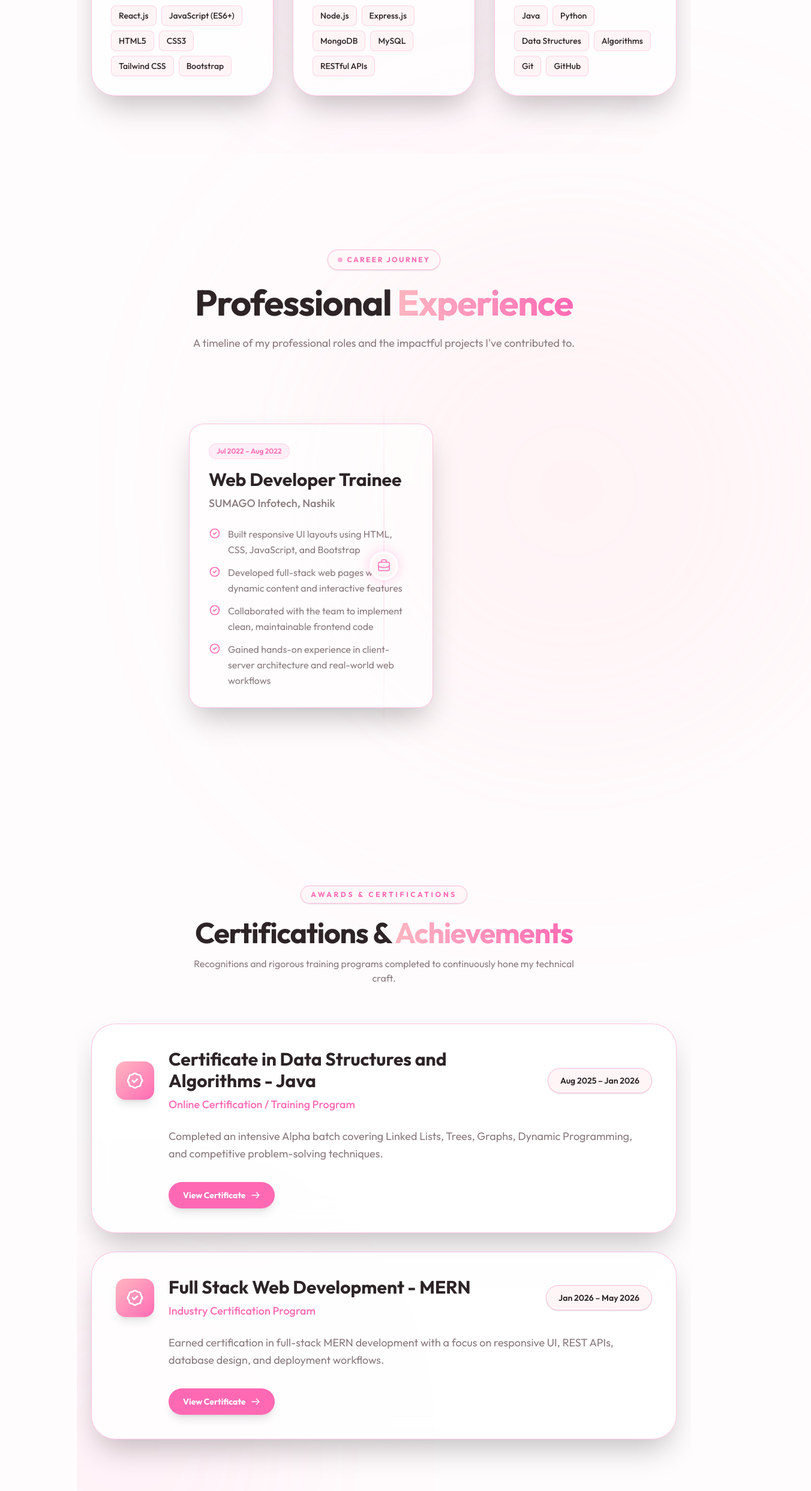
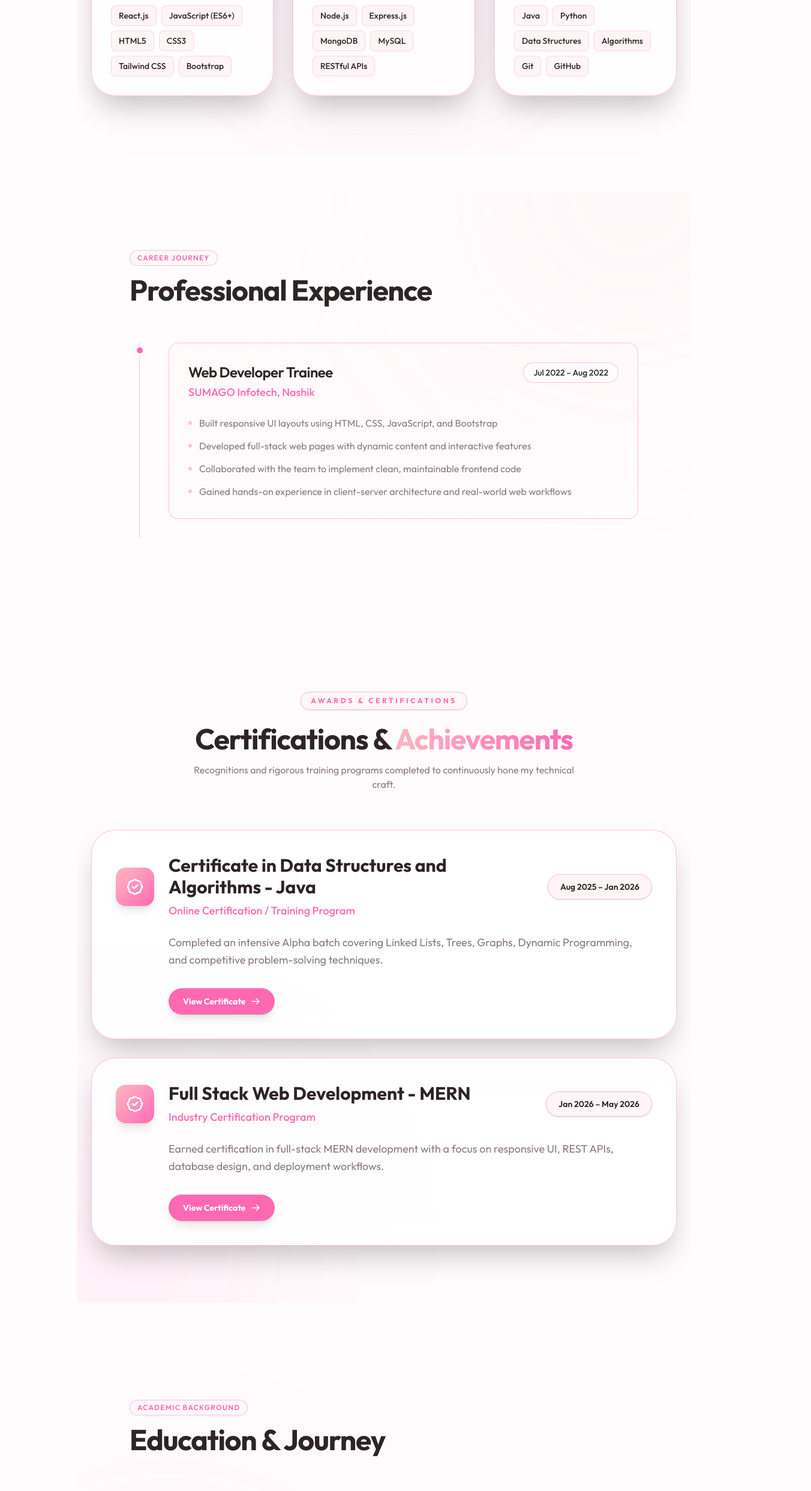
Before and after one commit to chavanpramod-ui/portfolio_frontend, a React (Vite) app: page / in a window 1280 px wide. Shown: the part 1691-4176 px from the top of the page at 60% size, 1352 px wide, since content can reach past the window. Built offline with nearby package versions, Linux system fonts and the light colour scheme.

Commit message:
Simplify Education and Experience sections for a minimalist premium UI

```diff
--- a/src/components/Education.jsx
+++ b/src/components/Education.jsx
@@ -8,14 +8,7 @@ const Education = () => {
       institution: "Sandip University, Nashik",
       duration: "June 2023 - June 2026",
       description: "Specializing in software engineering and scalable system architecture. Actively applying theoretical knowledge to build comprehensive startup prototypes and full-stack web applications.",
-      highlights: ["Data Structures & Algorithms", "OOAD", "MERN Stack"],
-      icon: (
-        <svg className="w-6 h-6" fill="none" stroke="currentColor" viewBox="0 0 24 24" xmlns="http://www.w3.org/2000/svg">
-          <path strokeLinecap="round" strokeLinejoin="round" strokeWidth={1.5} d="M12 14l9-5-9-5-9 5 9 5z" />
-          <path strokeLinecap="round" strokeLinejoin="round" strokeWidth={1.5} d="M12 14l6.16-3.422a12.083 12.083 0 01.665 6.479A11.952 11.952 0 0012 20.055a11.952 11.952 0 00-6.824-2.998 12.078 12.078 0 01.665-6.479L12 14z" />
-          <path strokeLinecap="round" strokeLinejoin="round" strokeWidth={1.5} d="M12 14v7" />
-        </svg>
-      )
+      highlights: ["Data Structures & Algorithms", "OOAD", "MERN Stack"]
     },
     {
       id: 2,
@@ -23,74 +16,57 @@ const Education = () => {
       institution: "Government Polytechnic Jintur",
       duration: "June 2020 - June 2023",
       description: "Completed foundational coursework with a strong emphasis on mathematics, physics, and introductory computer science.",
-      highlights: ["Java", "Python", "Problem Solving"],
-      icon: (
-        <svg className="w-6 h-6" fill="none" stroke="currentColor" viewBox="0 0 24 24" xmlns="http://www.w3.org/2000/svg">
-          <path strokeLinecap="round" strokeLinejoin="round" strokeWidth={1.5} d="M19 21V5a2 2 0 00-2-2H7a2 2 0 00-2 2v16m14 0h2m-2 0h-5m-9 0H3m2 0h5M9 7h1m-1 4h1m4-4h1m-1 4h1m-5 10v-5a1 1 0 011-1h2a1 1 0 011 1v5m-4 0h4" />
-        </svg>
-      )
+      highlights: ["Java", "Python", "Problem Solving"]
     }
   ];
 
   return (
-    <section id="education" className="relative py-24 w-full">
-      {/* Premium Ambient Background */}
-      <div className="absolute top-1/3 left-0 -translate-x-1/4 w-[800px] h-[800px] bg-[var(--accent)] rounded-full blur-[200px] opacity-[0.15] pointer-events-none"></div>
+    <section id="education" className="relative py-24 w-full overflow-hidden">
+      {/* Subtle Premium Background */}
+      <div className="absolute top-1/3 left-0 -translate-x-1/4 w-[600px] h-[600px] bg-[var(--accent)] rounded-full blur-[160px] opacity-[0.08] pointer-events-none"></div>
 
-      <div className="relative mx-auto max-w-5xl px-4 md:px-6">
-        <div className="mb-20 flex flex-col items-center text-center fade-in-up">
-          <div className="inline-flex items-center gap-2 px-4 py-2 mb-6 rounded-full border border-[var(--border)] bg-[var(--surface-2)]/50 backdrop-blur-xl shadow-sm">
-            <span className="w-2 h-2 rounded-full bg-[var(--accent)] animate-pulse"></span>
-            <span className="text-xs font-bold uppercase tracking-[0.2em] text-[var(--accent)]">Academic Background</span>
-          </div>
-          <h2 className="text-4xl md:text-6xl font-extrabold tracking-tight text-[var(--text)]">
-            Education & <span className="gradient-text relative inline-block">Journey</span>
+      <div className="relative mx-auto max-w-4xl px-6">
+        <div className="mb-16">
+          <span className="inline-block px-3 py-1 mb-4 rounded-full bg-[var(--surface-2)]/50 border border-[var(--border)] text-xs font-semibold uppercase tracking-widest text-[var(--accent)] backdrop-blur-md">
+            Academic Background
+          </span>
+          <h2 className="text-4xl md:text-5xl font-bold tracking-tight text-[var(--text)]">
+            Education & Journey
           </h2>
-          <p className="mt-6 max-w-2xl text-lg text-[var(--muted)]">
-            The foundation of my engineering knowledge and technical problem-solving abilities.
-          </p>
         </div>
 
-        {/* Central Timeline Container */}
-        <div className="relative flex flex-col space-y-16 py-10 before:absolute before:inset-0 before:ml-5 md:before:mx-auto before:h-full before:w-[2px] before:bg-gradient-to-b before:from-transparent before:via-[var(--border)] before:to-transparent">
+        {/* Minimalist Left-Aligned Timeline */}
+        <div className="relative border-l border-[var(--border)] ml-3 md:ml-4 space-y-12 pb-8">
 
           {educationList.map((item, index) => (
-            <div key={item.id} className={`relative flex items-center justify-between md:justify-normal w-full ${index % 2 === 0 ? 'md:flex-row-reverse' : 'md:flex-row'} group`}>
+            <div key={item.id} className="relative pl-8 md:pl-12 group fade-in-up" style={{ animationDelay: `${index * 150}ms` }}>
 
-              {/* Timeline Node */}
-              <div className="absolute left-5 md:left-1/2 -translate-x-1/2 flex h-12 w-12 items-center justify-center rounded-full border-4 border-[var(--page-bg)] bg-[var(--surface-2)] shadow-[0_0_20px_var(--hover-glow)] z-10 transition-transform duration-500 group-hover:scale-110 group-hover:bg-[var(--accent)] group-hover:text-[var(--page-bg)] text-[var(--accent)]">
-                {item.icon}
+              {/* Timeline Dot */}
+              <div className="absolute -left-[5px] top-2 w-2.5 h-2.5 rounded-full bg-[var(--accent)] shadow-[0_0_10px_var(--hover-glow)] ring-4 ring-[var(--page-bg)] transition-transform duration-300 group-hover:scale-150"></div>
+
+              {/* Content Box */}
+              <article className="relative rounded-2xl bg-gradient-to-br from-[var(--surface-2)]/30 to-transparent border border-[var(--border)] p-6 md:p-8 backdrop-blur-sm transition-all duration-300 hover:border-[var(--accent)]/40 hover:bg-[var(--surface)]/50 hover:shadow-lg">
+                <div className="flex flex-col md:flex-row md:items-start md:justify-between gap-4 mb-4">
+                  <div>
+                    <h3 className="text-2xl font-semibold text-[var(--text)] tracking-tight leading-snug">{item.degree}</h3>
+                    <p className="mt-1 text-lg text-[var(--accent)] font-medium">{item.institution}</p>
+                  </div>
+                  <span className="inline-flex px-4 py-1.5 text-sm font-medium text-[var(--text)] bg-[var(--page-bg)] border border-[var(--border)] rounded-full shrink-0">
+                    {item.duration}
+                  </span>
                 </div>
 
-              {/* Empty Space for alignment on Desktop */}
-              <div className="hidden md:block w-5/12"></div>
-
-              {/* Content Card */}
-              <div className="w-full pl-16 md:pl-0 md:w-5/12 fade-in-up" style={{ animationDelay: `${index * 150}ms` }}>
-                <article className="relative flex flex-col rounded-3xl border border-[var(--border)] bg-[var(--surface)]/60 backdrop-blur-2xl p-8 shadow-2xl transition-all duration-500 hover:-translate-y-2 hover:shadow-[0_20px_40px_-10px_var(--hover-glow)] hover:border-[var(--accent)]/60 overflow-hidden">
-
-                  {/* Glassmorphic Shine Effect */}
-                  <div className="absolute top-0 right-0 -mr-20 -mt-20 w-40 h-40 rounded-full bg-white opacity-5 blur-[50px] transition-opacity duration-500 group-hover:opacity-10 pointer-events-none"></div>
-
-                  <div className="flex flex-col gap-2 mb-6">
-                    <span className="inline-flex w-fit px-3 py-1 text-xs font-semibold text-[var(--accent)] bg-[var(--accent)]/10 border border-[var(--accent)]/20 rounded-full">
-                      {item.duration}
-                    </span>
-                    <h3 className="text-2xl md:text-3xl font-bold text-[var(--text)] mt-2 leading-tight">{item.degree}</h3>
-                    <p className="text-lg font-medium text-[var(--muted)]">{item.institution}</p>
-                  </div>
-
-                  <p className="relative z-10 text-[var(--muted)] leading-relaxed text-base mb-8">
+                <p className="text-[var(--muted)] leading-relaxed text-base mb-6">
                   {item.description}
                 </p>
 
                 {/* Coursework/Highlights Tags */}
                 {item.highlights.length > 0 && (
-                    <div className="relative z-10 flex flex-wrap gap-2">
+                  <div className="flex flex-wrap gap-2">
                     {item.highlights.map((highlight, idx) => (
                       <span
                         key={idx}
-                          className="px-3 py-1.5 bg-[var(--surface-2)]/80 border border-[var(--border)] rounded-full text-xs font-medium text-[var(--text)] transition-transform hover:-translate-y-1 hover:border-[var(--accent)]"
+                        className="px-3 py-1 bg-[var(--page-bg)]/80 border border-[var(--border)] rounded-full text-xs font-medium text-[var(--muted)] transition-colors duration-300 group-hover:border-[var(--accent)]/50 group-hover:text-[var(--text)]"
                       >
                         {highlight}
                       </span>
@@ -98,10 +74,10 @@ const Education = () => {
                   </div>
                 )}
               </article>
-              </div>
 
             </div>
           ))}
+
         </div>
       </div>
     </section>
--- a/src/components/Experience.jsx
+++ b/src/components/Experience.jsx
@@ -11,76 +11,59 @@ const Experience = () => {
         'Developed full-stack web pages with dynamic content and interactive features',
         'Collaborated with the team to implement clean, maintainable frontend code',
         'Gained hands-on experience in client-server architecture and real-world web workflows'
-      ],
-      icon: (
-        <svg className="w-6 h-6" fill="none" stroke="currentColor" viewBox="0 0 24 24" xmlns="http://www.w3.org/2000/svg">
-          <path strokeLinecap="round" strokeLinejoin="round" strokeWidth={1.5} d="M21 13.255A23.931 23.931 0 0112 15c-3.183 0-6.22-.62-9-1.745M16 6V4a2 2 0 00-2-2h-4a2 2 0 00-2 2v2m4 6h.01M5 20h14a2 2 0 002-2V8a2 2 0 00-2-2H5a2 2 0 00-2 2v10a2 2 0 002 2z" />
-        </svg>
-      )
+      ]
     }
   ];
 
   return (
-    <section id="experience" className="relative py-24 w-full">
-      {/* Premium Ambient Background */}
-      <div className="absolute top-1/2 right-0 -translate-y-1/2 translate-x-1/4 w-[800px] h-[800px] bg-[var(--accent-2)] rounded-full blur-[200px] opacity-[0.15] pointer-events-none"></div>
+    <section id="experience" className="relative py-24 w-full overflow-hidden">
+      {/* Subtle Premium Background */}
+      <div className="absolute top-0 right-0 -translate-y-1/2 translate-x-1/3 w-[600px] h-[600px] bg-[var(--accent-2)] rounded-full blur-[160px] opacity-[0.08] pointer-events-none"></div>
 
-      <div className="relative mx-auto max-w-5xl px-4 md:px-6">
-        <div className="mb-20 flex flex-col items-center text-center fade-in-up">
-          <div className="inline-flex items-center gap-2 px-4 py-2 mb-6 rounded-full border border-[var(--border)] bg-[var(--surface-2)]/50 backdrop-blur-xl shadow-sm">
-            <span className="w-2 h-2 rounded-full bg-[var(--accent)] animate-pulse"></span>
-            <span className="text-xs font-bold uppercase tracking-[0.2em] text-[var(--accent)]">Career Journey</span>
-          </div>
-          <h2 className="text-4xl md:text-6xl font-extrabold tracking-tight text-[var(--text)]">
-            Professional <span className="gradient-text relative inline-block">Experience</span>
+      <div className="relative mx-auto max-w-4xl px-6">
+        <div className="mb-16">
+          <span className="inline-block px-3 py-1 mb-4 rounded-full bg-[var(--surface-2)]/50 border border-[var(--border)] text-xs font-semibold uppercase tracking-widest text-[var(--accent)] backdrop-blur-md">
+            Career Journey
+          </span>
+          <h2 className="text-4xl md:text-5xl font-bold tracking-tight text-[var(--text)]">
+            Professional Experience
           </h2>
-          <p className="mt-6 max-w-2xl text-lg text-[var(--muted)]">
-            A timeline of my professional roles and the impactful projects I've contributed to.
-          </p>
         </div>
 
-        {/* Central Timeline Container */}
-        <div className="relative flex flex-col space-y-16 py-10 before:absolute before:inset-0 before:ml-5 md:before:mx-auto before:h-full before:w-[2px] before:bg-gradient-to-b before:from-transparent before:via-[var(--border)] before:to-transparent">
+        {/* Minimalist Left-Aligned Timeline */}
+        <div className="relative border-l border-[var(--border)] ml-3 md:ml-4 space-y-12 pb-8">
 
           {roles.map((role, index) => (
-            <div key={index} className={`relative flex items-center justify-between md:justify-normal w-full ${index % 2 === 0 ? 'md:flex-row-reverse' : 'md:flex-row'} group`}>
+            <div key={index} className="relative pl-8 md:pl-12 group fade-in-up" style={{ animationDelay: `${index * 150}ms` }}>
 
-              {/* Timeline Node */}
-              <div className="absolute left-5 md:left-1/2 -translate-x-1/2 flex h-12 w-12 items-center justify-center rounded-full border-4 border-[var(--page-bg)] bg-[var(--surface-2)] shadow-[0_0_20px_var(--hover-glow)] z-10 transition-transform duration-500 group-hover:scale-110 group-hover:bg-[var(--accent)] group-hover:text-[var(--page-bg)] text-[var(--accent)]">
-                {role.icon}
+              {/* Timeline Dot */}
+              <div className="absolute -left-[5px] top-2 w-2.5 h-2.5 rounded-full bg-[var(--accent)] shadow-[0_0_10px_var(--hover-glow)] ring-4 ring-[var(--page-bg)] transition-transform duration-300 group-hover:scale-150"></div>
+
+              {/* Content Box */}
+              <article className="relative rounded-2xl bg-gradient-to-br from-[var(--surface-2)]/30 to-transparent border border-[var(--border)] p-6 md:p-8 backdrop-blur-sm transition-all duration-300 hover:border-[var(--accent)]/40 hover:bg-[var(--surface)]/50 hover:shadow-lg">
+                <div className="flex flex-col md:flex-row md:items-start md:justify-between gap-4 mb-6">
+                  <div>
+                    <h3 className="text-2xl font-semibold text-[var(--text)] tracking-tight">{role.title}</h3>
+                    <p className="mt-1 text-lg text-[var(--accent)] font-medium">{role.company}</p>
+                  </div>
+                  <span className="inline-flex px-4 py-1.5 text-sm font-medium text-[var(--text)] bg-[var(--page-bg)] border border-[var(--border)] rounded-full shrink-0">
+                    {role.duration}
+                  </span>
                 </div>
 
-              {/* Empty Space for alignment on Desktop */}
-              <div className="hidden md:block w-5/12"></div>
-
-              {/* Content Card */}
-              <div className="w-full pl-16 md:pl-0 md:w-5/12 fade-in-up" style={{ animationDelay: `${index * 150}ms` }}>
-                <article className="relative flex flex-col rounded-3xl border border-[var(--border)] bg-[var(--surface)]/60 backdrop-blur-2xl p-8 shadow-2xl transition-all duration-500 hover:-translate-y-2 hover:shadow-[0_20px_40px_-10px_var(--hover-glow)] hover:border-[var(--accent)]/60 overflow-hidden">
-
-                  {/* Glassmorphic Shine Effect */}
-                  <div className="absolute top-0 right-0 -mr-20 -mt-20 w-40 h-40 rounded-full bg-white opacity-5 blur-[50px] transition-opacity duration-500 group-hover:opacity-10 pointer-events-none"></div>
-
-                  <div className="flex flex-col gap-2 mb-6">
-                    <span className="inline-flex w-fit px-3 py-1 text-xs font-semibold text-[var(--accent)] bg-[var(--accent)]/10 border border-[var(--accent)]/20 rounded-full">
-                      {role.duration}
-                    </span>
-                    <h3 className="text-2xl md:text-3xl font-bold text-[var(--text)] mt-2">{role.title}</h3>
-                    <p className="text-lg font-medium text-[var(--muted)]">{role.company}</p>
-                  </div>
-
-                  <ul className="space-y-3 text-[var(--muted)] leading-relaxed text-base">
+                <ul className="space-y-3">
                   {role.highlights.map((item, idx) => (
-                      <li key={idx} className="flex items-start gap-3">
-                        <svg className="w-5 h-5 shrink-0 text-[var(--accent)] mt-0.5" fill="none" stroke="currentColor" viewBox="0 0 24 24" xmlns="http://www.w3.org/2000/svg"><path strokeLinecap="round" strokeLinejoin="round" strokeWidth={2} d="M9 12l2 2 4-4m6 2a9 9 0 11-18 0 9 9 0 0118 0z" /></svg>
+                    <li key={idx} className="flex items-start gap-3 text-[var(--muted)] leading-relaxed text-base">
+                      <span className="mt-2.5 w-1.5 h-1.5 shrink-0 rounded-full bg-[var(--border)] transition-colors duration-300 group-hover:bg-[var(--accent)]/50"></span>
                       <span>{item}</span>
                     </li>
                   ))}
                 </ul>
               </article>
-              </div>
 
             </div>
           ))}
+
         </div>
       </div>
     </section>
```
Lines whose indentation alone changed are shown as unchanged.
